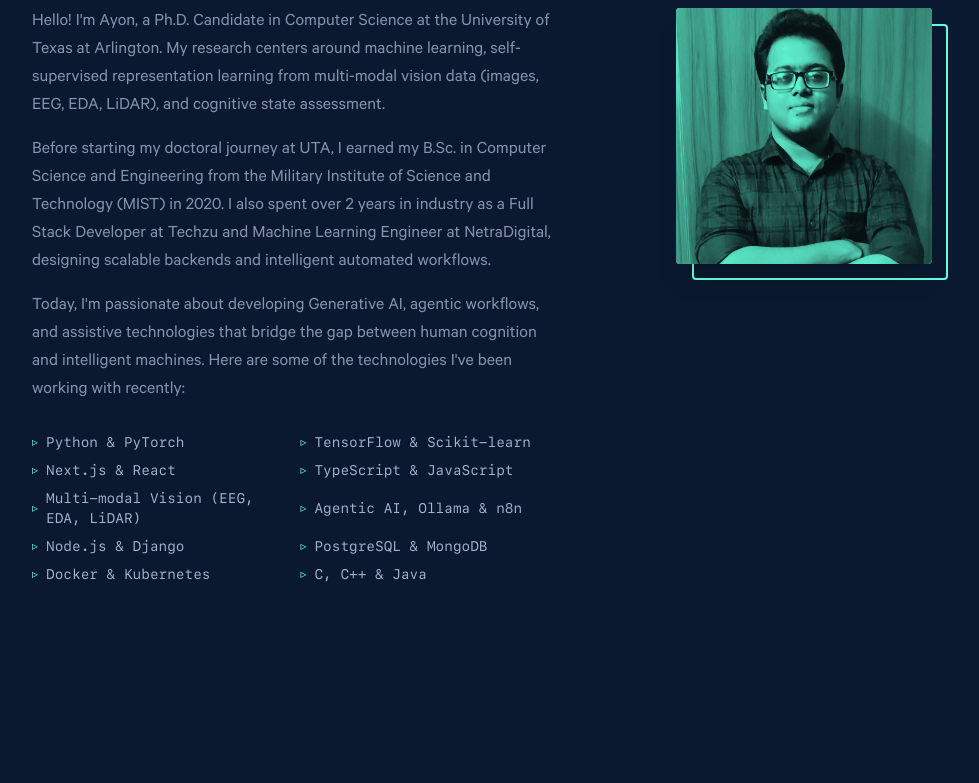
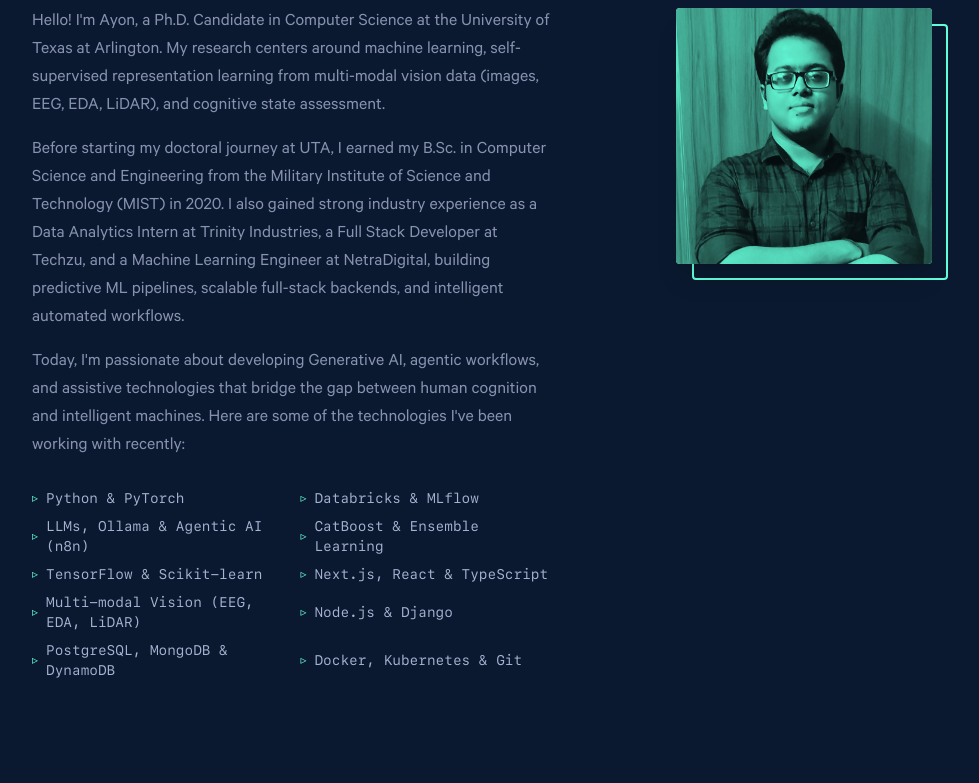
Before and after one commit to royayon/ayonroy, a React app: page / in a window 1280 px wide. Shown: the part 980-1763 px from the top of the page, without its empty margins (158-1137 px from the left). Built offline with nearby package versions, Linux system fonts and the light colour scheme; no server answers.

Commit message:
Add Trinity Industries experience and updated skills from resume

```diff
--- a/src/data/portfolioData.js
+++ b/src/data/portfolioData.js
@@ -70,20 +70,20 @@ export const portfolioData = {
     title: 'About Me',
     paragraphs: [
       "Hello! I'm Ayon, a Ph.D. Candidate in Computer Science at the University of Texas at Arlington. My research centers around machine learning, self-supervised representation learning from multi-modal vision data (images, EEG, EDA, LiDAR), and cognitive state assessment.",
-      'Before starting my doctoral journey at UTA, I earned my B.Sc. in Computer Science and Engineering from the Military Institute of Science and Technology (MIST) in 2020. I also spent over 2 years in industry as a Full Stack Developer at Techzu and Machine Learning Engineer at NetraDigital, designing scalable backends and intelligent automated workflows.',
+      'Before starting my doctoral journey at UTA, I earned my B.Sc. in Computer Science and Engineering from the Military Institute of Science and Technology (MIST) in 2020. I also gained strong industry experience as a Data Analytics Intern at Trinity Industries, a Full Stack Developer at Techzu, and a Machine Learning Engineer at NetraDigital, building predictive ML pipelines, scalable full-stack backends, and intelligent automated workflows.',
       "Today, I'm passionate about developing Generative AI, agentic workflows, and assistive technologies that bridge the gap between human cognition and intelligent machines. Here are some of the technologies I've been working with recently:",
     ],
     skills: [
       'Python & PyTorch',
+      'Databricks & MLflow',
+      'LLMs, Ollama & Agentic AI (n8n)',
+      'CatBoost & Ensemble Learning',
       'TensorFlow & Scikit-learn',
-      'Next.js & React',
-      'TypeScript & JavaScript',
+      'Next.js, React & TypeScript',
       'Multi-modal Vision (EEG, EDA, LiDAR)',
-      'Agentic AI, Ollama & n8n',
       'Node.js & Django',
-      'PostgreSQL & MongoDB',
-      'Docker & Kubernetes',
-      'C, C++ & Java',
+      'PostgreSQL, MongoDB & DynamoDB',
+      'Docker, Kubernetes & Git',
     ],
     image: '/images/me.jpg',
   },
@@ -99,6 +99,17 @@ export const portfolioData = {
         'Conducting research on self-supervised representation learning from multi-modal vision data including images, EEG, EDA, and LiDAR.',
         'Developed a Residual Graph Convolutional Network (ResGCN) to detect cognitive fatigue levels from human gait cycle data reflecting walking patterns.',
         'Graduate Teaching Assistant for intermediate C, Java, and Object-Oriented Programming (OOP) courses.',
+      ],
+    },
+    {
+      title: 'Data Analytics Intern',
+      company: 'Trinity Industries',
+      location: 'Dallas, TX, USA',
+      range: 'May 2026 – July 2026',
+      url: 'https://www.trin.net/',
+      duties: [
+        'Built and deployed an end-to-end LLM + ML system that automated multi-output repair-cost classification, pairing Claude Sonnet clause extraction over 1,292 OCR-parsed lease contracts with a CatBoost ensemble trained on 4M+ records, deployed to a Databricks/MLflow serving endpoint that scored 62,715 line items and replaced manual analyst review.',
+        'Built and optimized a 4-model ensemble forecasting railcar out-dates on Databricks, engineering 60+ features and combining KMeans segmentation (automated k via knee detection), CatBoost classifiers, and per-cluster random forests that return prediction intervals, routing each car to its best-fit sub-model for daily confidence-bounded forecasts used by shop operations.',
       ],
     },
     {
@@ -180,6 +191,16 @@ export const portfolioData = {
   ],
 
   otherProjects: [
+    {
+      title: 'Contract Clause Extraction & Repair-Cost Classifier',
+      description:
+        'An enterprise LLM + ML serving pipeline pairing Claude Sonnet clause extraction over 1,292 OCR-parsed lease contracts with a CatBoost ensemble trained on 4M+ records on Databricks/MLflow.',
+      tech: ['Databricks', 'MLflow', 'Claude Sonnet', 'CatBoost', 'Python'],
+      github: '',
+      external: 'https://www.trin.net/',
+      year: '2026',
+      company: 'Trinity Industries',
+    },
     {
       title: 'Custom VCS (AynHUB)',
       description:
```
